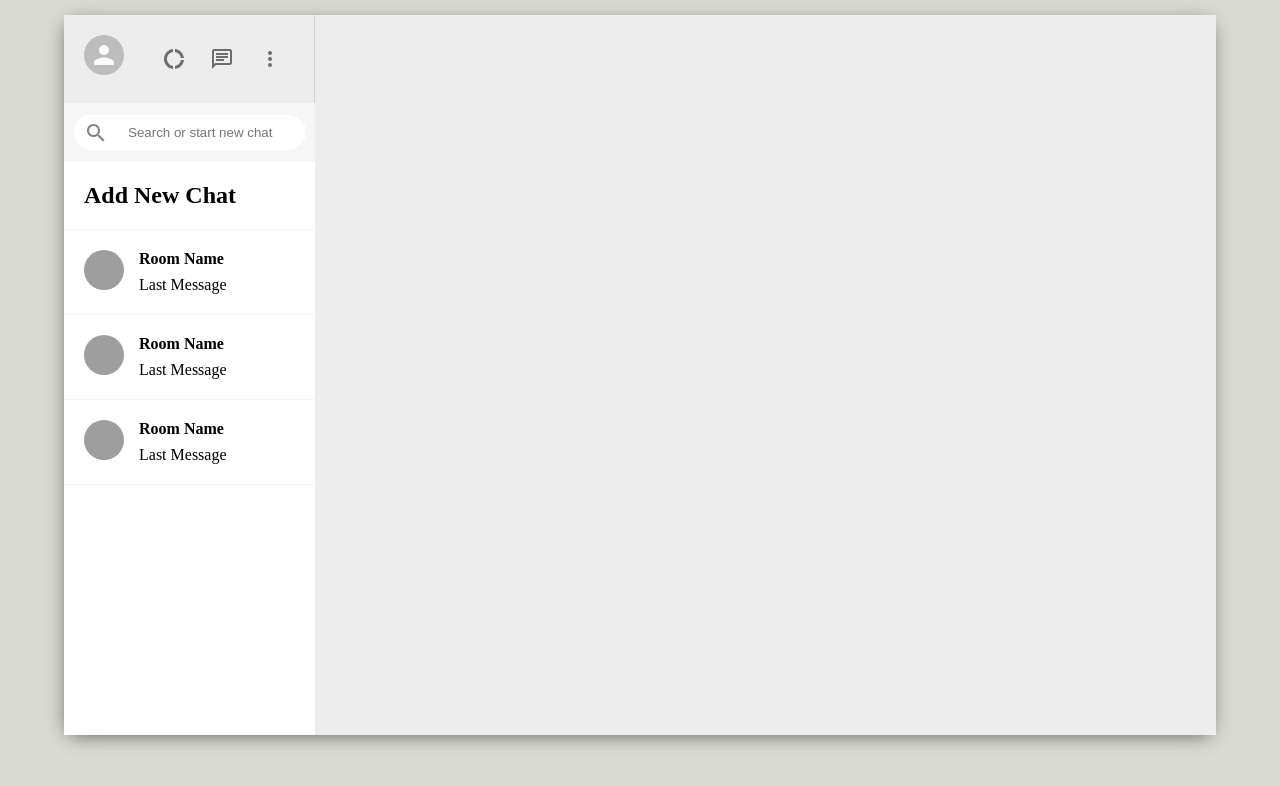
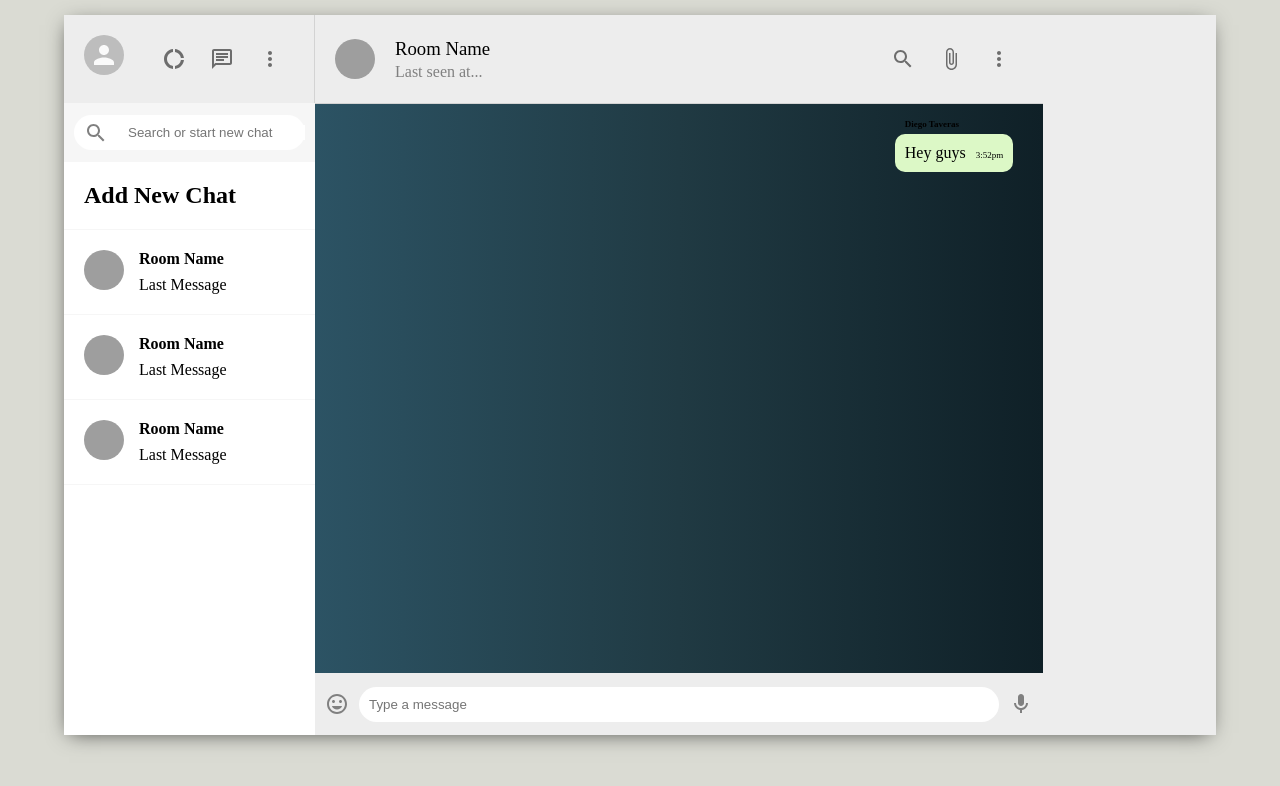
Before and after one commit to diegodjty/messengerapp, a React (Create React App) app: page / in a window 1280 px wide. Shown: the top 786 px of the page. Built offline with nearby package versions, Linux system fonts and the light colour scheme; grey boxes are pictures that could not be loaded; the HTML template or start-up script is replaced by a standard one.

Commit message:
Add chatbox

```diff
--- a/src/App.js
+++ b/src/App.js
@@ -1,8 +1,9 @@
 import React from 'react';
 import './index.css'
 import styled from '@emotion/styled'
+
 import Sidebar from './components/Sidebar';
-
+import Chat from './components/Chat'
 
 
 const AppContainer = styled.div`
@@ -31,6 +32,7 @@ function App() {
     <AppContainer>
       <div className="app__body">
         <Sidebar />
+        <Chat />
       </div>
     </AppContainer>
 
--- /dev/null
+++ b/src/components/Chat.js
@@ -0,0 +1,151 @@
+import React,{useState,useEffect} from 'react'
+import styled from '@emotion/styled'
+import {Avatar,IconButton} from '@material-ui/core'
+import SearchIcon from '@material-ui/icons/SearchOutlined'
+import AttachFileIcon from '@material-ui/icons/AttachFileOutlined'
+import Morevert from '@material-ui/icons/MoreVertOutlined'
+import InsertEmoticonIcon from '@material-ui/icons/InsertEmoticonOutlined'
+import MicIcon from '@material-ui/icons/MicOutlined'
+
+const ChatContainer = styled.div`
+    flex: .65;
+    display: flex;
+    flex-direction: column;
+    .chat__header{
+        padding: 20px;
+        display: flex;
+        align-items: center;
+        border-bottom: 1px solid lightgray;
+    }
+    .chat__headerInfo{
+        flex: 1;
+        padding-left: 20px;
+    }
+    .chat__headerInfo > h3 {
+        margin-bottom: 3px;
+        font-weight: 500;
+    }
+    .chat__headerInfo > p{
+        color: gray;
+    }
+
+    .chat__headerRight {
+        display: flex;
+        justify-content: space-between;
+        min-width: 100px;
+    }
+
+    .chat__body{
+        flex: 1;
+        background: #0F2027;  /* fallback for old browsers */
+        background: -webkit-linear-gradient(to right, #2C5364, #203A43, #0F2027);  /* Chrome 10-25, Safari 5.1-6 */
+        background: linear-gradient(to right, #2C5364, #203A43, #0F2027); /* W3C, IE 10+/ Edge, Firefox 16+, Chrome 26+, Opera 12+, Safari 7+ */
+        overflow: scroll;
+        padding: 30px;
+    }
+    .chat__message{
+        position: relative;
+        font-size: 16px;
+        padding: 10px;
+        background-color: #fff;
+        border-radius: 10px;
+        width: fit-content;
+        margin-bottom: 30px;
+    }
+    .chat__reciever{
+        margin-left: auto;
+        background-color: #dcf8c6;
+    }
+    .chat__name{
+        position: absolute;
+        top: -15px;
+        font-size: xx-small;
+        font-weight: bold;
+    }
+    .chat__timestamp{
+        margin-left: 10px;
+        font-size: xx-small;
+    }
+
+    .chat__footer{
+        display: flex;
+        justify-content: space-between;
+        align-items: center;
+        height: 62px;
+    }
+    .chat__footer> form{
+        flex: 1;
+        display: flex;
+    }
+    .chat__footer > form > input{
+        flex: 1;
+        border-radius: 30px;
+        padding: 10px;
+        border: none;
+    }
+    .chat__footer > form > button {
+        display: none;
+    }
+    .chat__footer > .MuiSvgIcon-root {
+        padding: 10px;
+        color: gray;
+    }
+`;
+
+function Chat() {
+
+    const [seed, setSeed] = useState(0)
+    const [input, setInput] = useState('')
+
+    const sendMessage = (e) => {
+        e.preventDefault();
+        console.log(input)
+        setInput('')
+    }
+
+    useEffect(()=>{
+        setSeed(Math.floor(Math.random() * 5000))
+    },[])
+
+    return (
+        <ChatContainer>
+            <div className="chat__header">
+                <Avatar src={`https://avatars.dicebear.com/api/human/${seed}.svg`}/>
+                <div className="chat__headerInfo">
+                    <h3>Room Name</h3>
+                    <p>Last seen at...</p>
+                </div>
+                <div className="chat_headerRight">
+                    <IconButton>
+                        <SearchIcon />
+                    </IconButton>
+                    <IconButton>
+                        <AttachFileIcon />
+                    </IconButton>
+                    <IconButton>
+                        <Morevert />
+                    </IconButton>
+                </div>
+            </div>
+
+            <div className="chat__body">
+                <p className="chat__message chat__reciever">
+                <span className="chat__name">Diego Taveras</span>
+                    Hey guys
+                <span className="chat__timestamp">3:52pm</span>
+                </p>
+            </div>
+
+            <div className="chat__footer">
+                <InsertEmoticonIcon />
+                <form>
+                    <input type="text" onChange={(e) =>setInput(e.target.value)} placeholder="Type a message "/>
+                    <button type="submit" onClick={sendMessage}>Send a message</button>
+                </form>
+                <MicIcon />
+            </div>
+        </ChatContainer>
+    )
+}
+
+export default Chat
--- a/src/components/SidebarChat.js
+++ b/src/components/SidebarChat.js
@@ -27,16 +27,16 @@ function SidebarChats({addNewChat}) {
 
     const [seed, setSeed] = useState(0)
 
+    useEffect(()=>{
+        setSeed(Math.floor(Math.random() * 5000))
+    },[])
+
     const createChat = () =>{
         const roomName = prompt("Please enter name for chat");
         if(roomName){
 
         }
     }
-
-    useEffect(()=>{
-        setSeed(Math.floor(Math.random() * 5000))
-    },[])
 
     return !addNewChat ? (
         <SidebarChatsContainer>
```
Also changed, not shown: src/img/background.jpg (added).
